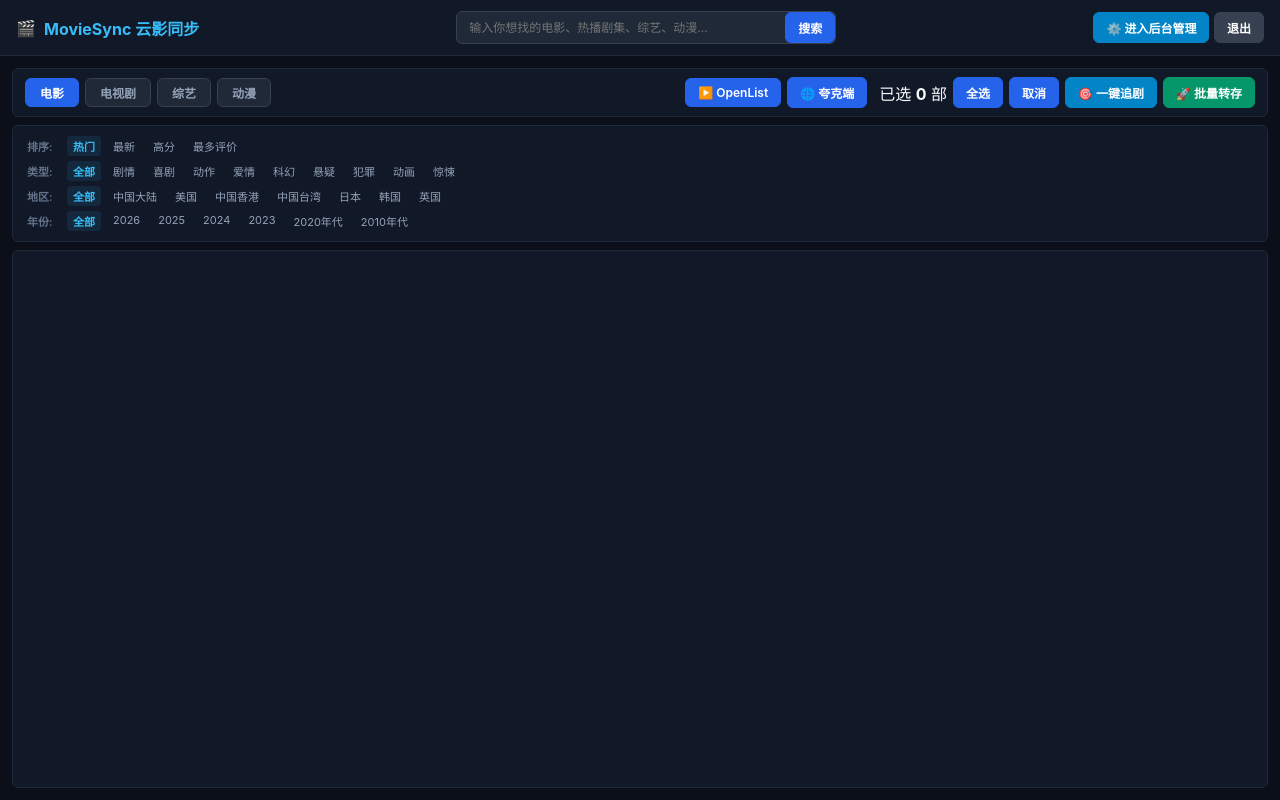
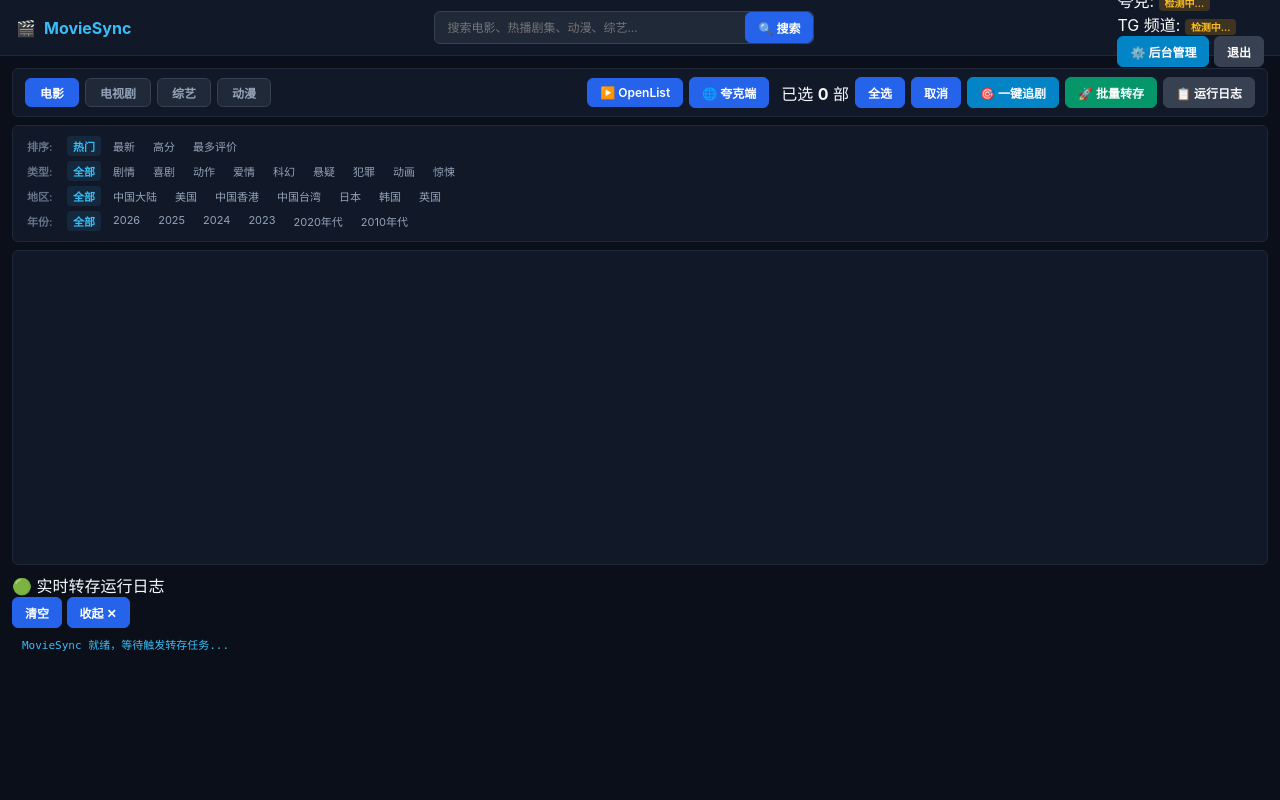
Before and after one commit to rinzaki007/DouQuarkHub, a Python web app: template templates/index.html in a window 1280 px wide. Run offline with Jinja, Linux system fonts and the light colour scheme; the template is opened without the code that fills it, so the values that code supplies are empty.

Commit message:
Update index.html

```diff
--- a/templates/index.html
+++ b/templates/index.html
@@ -8,23 +8,35 @@
 </head>
 <body>
     <div class="app-container">
-        <!-- 顶栏 -->
+        <!-- 顶栏：大搜索框 + 状态监控徽章 -->
         <header class="app-header">
             <div class="logo-area">
                 <span class="logo-icon">🎬</span>
-                <h1>MovieSync 云影同步</h1>
+                <h1>MovieSync</h1>
             </div>
+
+            <!-- 🎯 居中大气搜索框 -->
             <div class="search-bar">
-                <input type="text" id="search-input" placeholder="输入你想找的电影、热播剧集、综艺、动漫..." onkeydown="if(event.key==='Enter') searchMovies()">
-                <button onclick="searchMovies()">搜索</button>
+                <input type="text" id="search-input" placeholder="搜索电影、热播剧集、动漫、综艺..." onkeydown="if(event.key==='Enter') searchMovies()">
+                <button onclick="searchMovies()">🔍 搜索</button>
             </div>
-            <div class="header-actions">
-                <a href="/admin"><button class="action-btn btn-primary">⚙️ 进入后台管理</button></a>
+
+            <!-- 🎯 状态监控直接嵌入首页顶栏 -->
+            <div class="header-status-area">
+                <div class="status-badge-item">
+                    <span class="status-label">夸克:</span>
+                    <span id="quark-status-badge" class="badge badge-warning">检测中...</span>
+                </div>
+                <div class="status-badge-item">
+                    <span class="status-label">TG 频道:</span>
+                    <span id="channel-status-badge" class="badge badge-warning">检测中...</span>
+                </div>
+                <a href="/admin"><button class="action-btn btn-primary">⚙️ 后台管理</button></a>
                 <a href="/logout"><button class="action-btn btn-secondary">退出</button></a>
             </div>
         </header>
 
-        <!-- 内容区 -->
+        <!-- 主体区域 -->
         <div class="main-layout" style="padding: 12px; flex-direction: column; gap: 8px;">
             <div class="toolbar">
                 <div class="category-tabs">
@@ -43,10 +55,11 @@
                     <button class="action-btn" onclick="clearSelection()">取消</button>
                     <button class="action-btn btn-primary" onclick="subscribeSelected()">🎯 一键追剧</button>
                     <button class="action-btn btn-success" onclick="startBatchTransfer()">🚀 批量转存</button>
+                    <button class="action-btn btn-secondary" onclick="toggleLogDrawer()">📋 运行日志</button>
                 </div>
             </div>
 
-            <!-- 筛选面板 (向下滚动海报区时自动向上滑动隐藏，向上滚自动展开) -->
+            <!-- 筛选面板 (下滚海报区时自动向上隐藏) -->
             <div id="filter-panel" class="filter-panel">
                 <div class="filter-row">
                     <span class="filter-label">排序:</span>
@@ -99,14 +112,26 @@
                 </div>
             </div>
 
-            <!-- 海报展示区 -->
+            <!-- 海报网格展示区 -->
             <div id="movie-grid-container" class="movie-grid-container">
                 <div id="movie-grid" class="movie-grid"></div>
+            </div>
+
+            <!-- 🎯 首页实时转存日志底部面板 (触发批量转存时自动弹出) -->
+            <div id="log-drawer" class="log-drawer">
+                <div class="drawer-header">
+                    <span>🟢 实时转存运行日志</span>
+                    <div>
+                        <button class="btn-sm" onclick="clearHomeLog()">清空</button>
+                        <button class="btn-sm" onclick="toggleLogDrawer()">收起 ✕</button>
+                    </div>
+                </div>
+                <div id="log-body" class="log-body" style="height: 160px;">MovieSync 就绪，等待触发转存任务...</div>
             </div>
         </div>
     </div>
 
-    <!-- 追剧弹窗 -->
+    <!-- 追剧订阅弹窗 -->
     <div id="sub-modal" class="modal">
         <div class="modal-content medium">
             <h2>🎯 添加追剧订阅任务</h2>
```
